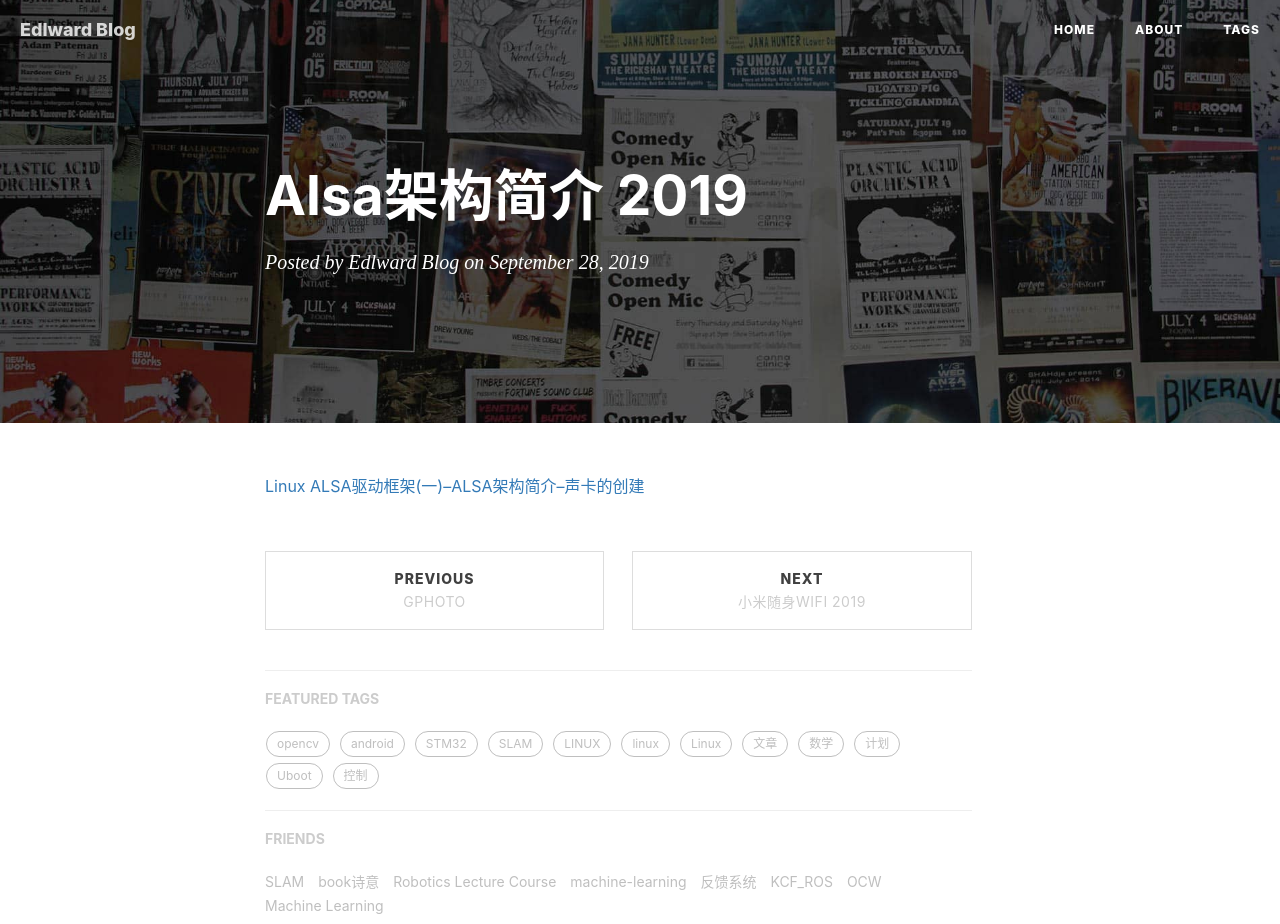
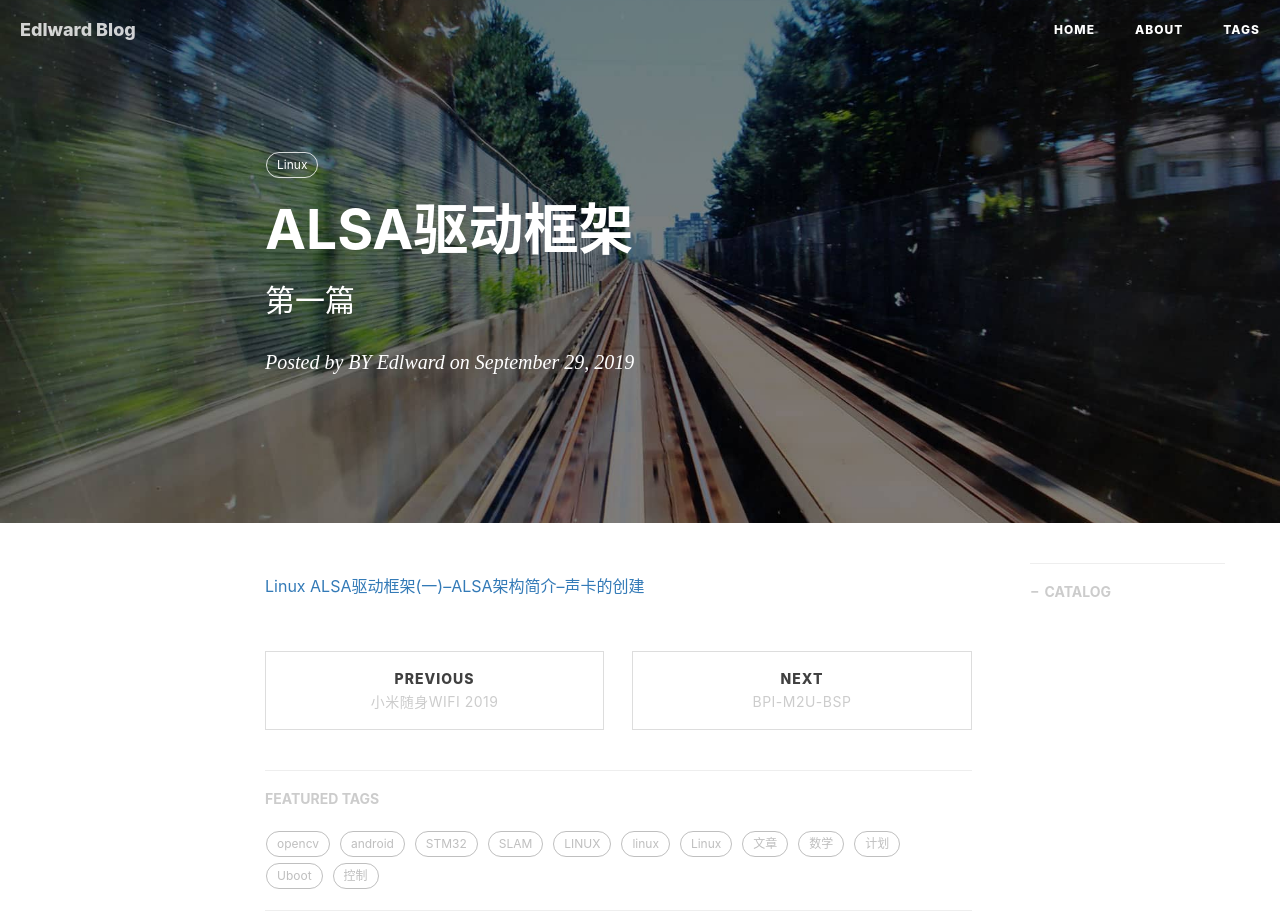
Before and after one commit to gary-robotics/dlward, a Jekyll site: the page built from _posts/2019-09-28-ALSA架构简介-2019.markdown, in a window 1280 px wide, cut to the strip 0-924 px from the top of the page. Built offline with Jekyll 4.4.1, drawn with Linux system fonts in a browser that asks for light colours; nearby versions of some CDN libraries; our own code applies the rules of GitHub Pages for plain Markdown files; comment, search, counter and statistics services are not loaded.

Commit message:
Update 2019-09-28-ALSA架构简介-2019.markdown

```diff
--- a/_posts/2019-09-28-ALSA架构简介-2019.markdown
+++ b/_posts/2019-09-28-ALSA架构简介-2019.markdown
@@ -1 +1,12 @@
+---
+layout:     post                    # 使用的布局（不需要改）
+title:      ALSA驱动框架                # 标题
+subtitle:    第一篇                  #副标题
+date:       2019-09-29              # 时间
+author:     BY Edlward              # 作者
+header-img: img/post-bg-2015.jpg    #这篇文章标题背景图片
+catalog: true                       # 是否归档
+tags:                               #标签
+    - Linux
+---
 [Linux ALSA驱动框架(一)--ALSA架构简介--声卡的创建](https://blog.csdn.net/sinat_37817094/article/details/80490830)
```
